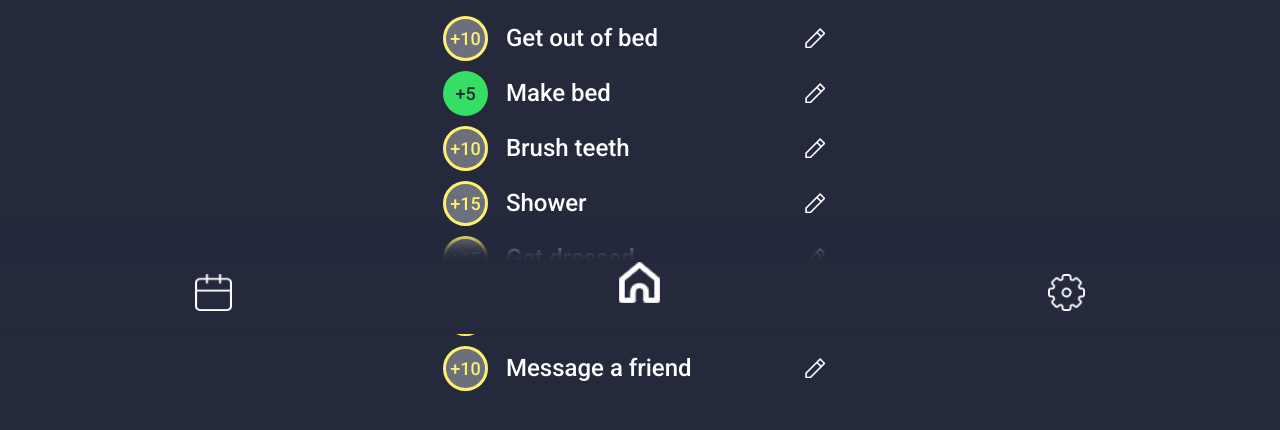
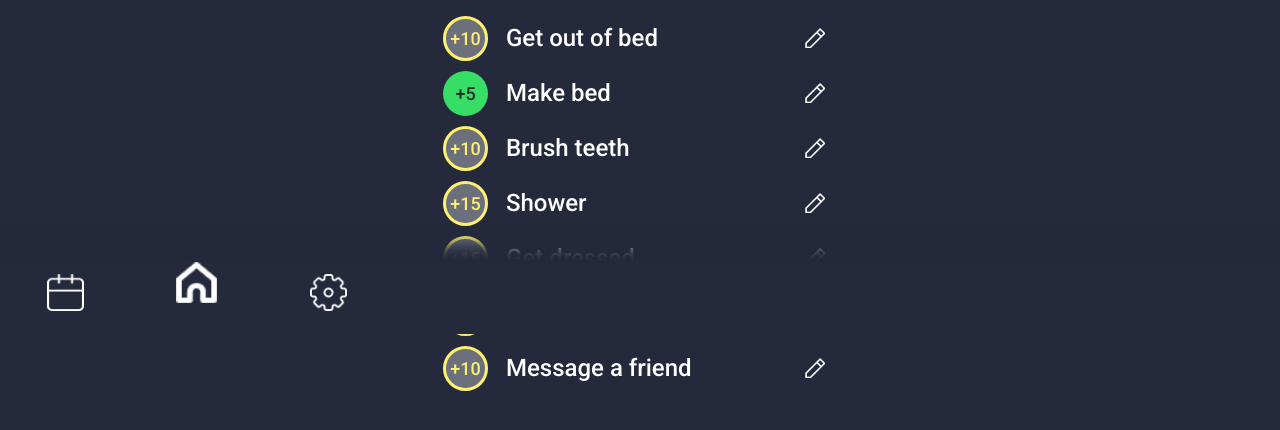
Before and after one commit to Sank6/Dawn, a plain HTML site: page index.html in a window 1280 px wide. Shown: the part 466-896 px from the top of the page. Drawn offline with Linux system fonts and the light colour scheme.

Commit message:
made menu bar better

```diff
--- a/index.html
+++ b/index.html
@@ -96,6 +96,7 @@
     </div>
 
     <div id="menubar">
+        <div>
             <a class="icon" href="/calendar">
                 <img class="calendar" src="assets/calendar.png">
             </a>
@@ -106,6 +107,7 @@
                 <img class="settings" src="assets/settings.png">
             </a>
         </div>
+    </div>
     <script src="points.js"></script>
 </body>
 </html>
--- a/main.css
+++ b/main.css
@@ -118,8 +118,6 @@ img {
 
 #menubar {
     position: fixed;
-    display: flex;
-    justify-content: space-around;
     background-color: #24293C;
     padding: 10px 50px;
     width: 100%;
@@ -128,6 +126,11 @@ img {
     left: -50px;
     box-shadow: 0 -20px 15px #24293c;
     z-index: 3;
+}
+#menubar > div {
+    max-width: 394px;
+    display: flex;
+    justify-content: space-around;
 }
 
 .settings {
```
Lines whose indentation alone changed are shown as unchanged.
